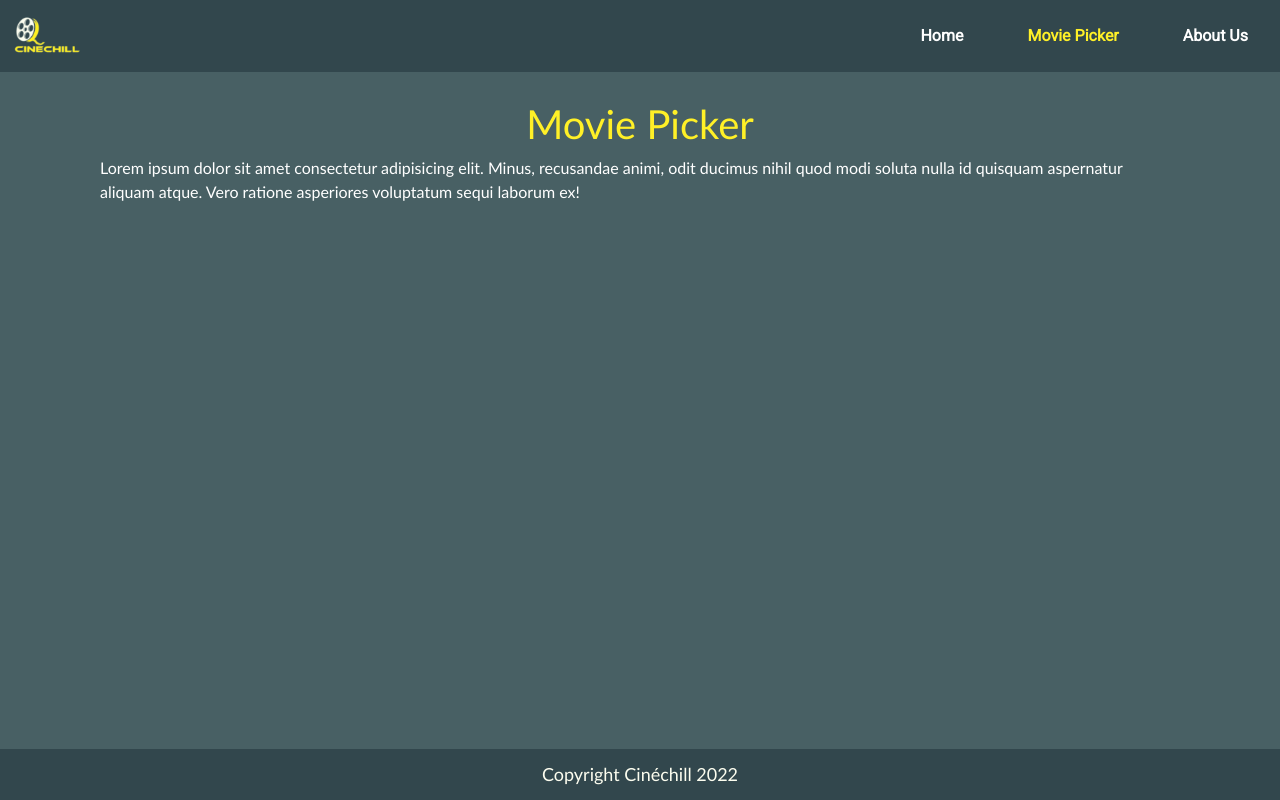
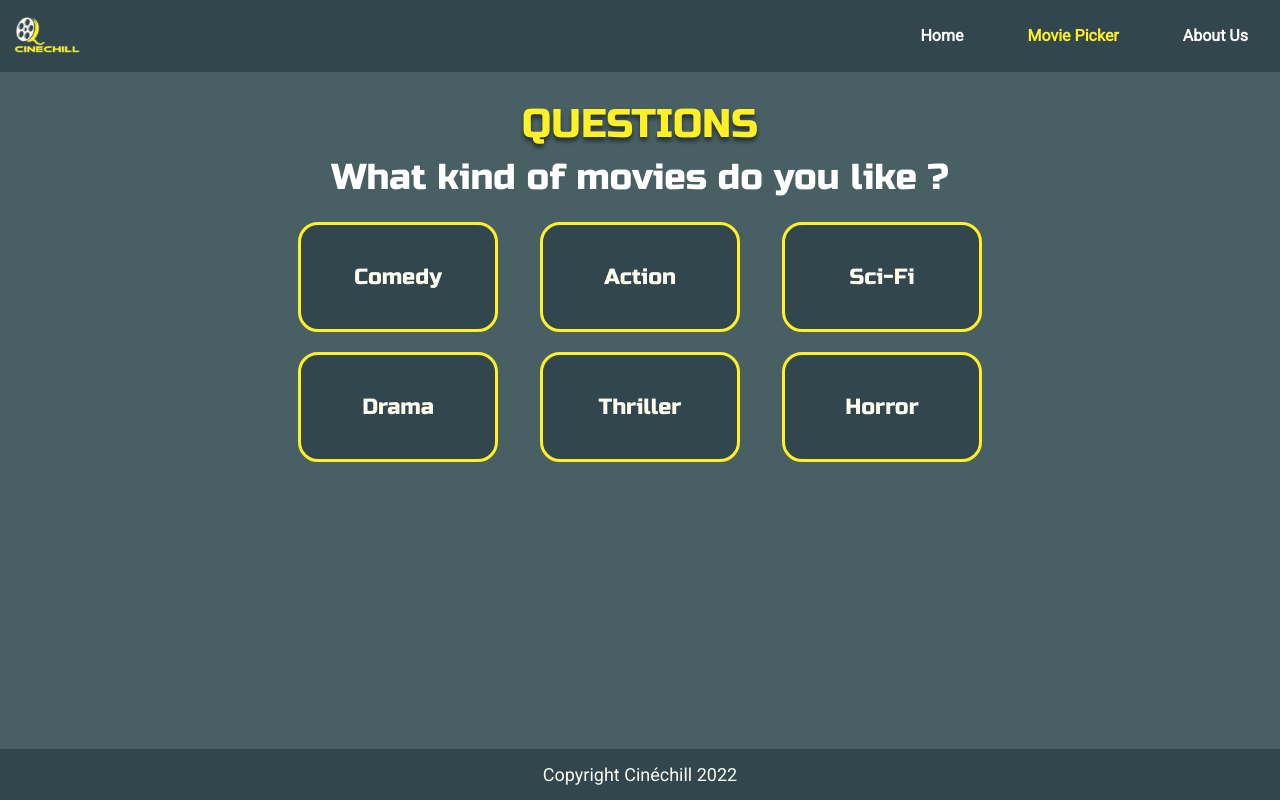
Before and after one commit to ComicScrip/lyon-react-mars22-p2g3, a React (Create React App) app: page /moviepicker in a window 1280 px wide. Built offline with nearby package versions, Linux system fonts and the light colour scheme.

Commit message:
navigation

```diff
--- a/src/Css/Questionnaire.css
+++ b/src/Css/Questionnaire.css
@@ -10,7 +10,7 @@
     font-family: 'Russo One';
     text-align: center;
     font-style: normal;
-    font-weight: 400;
+    font-weight: 300;
     font-size: 36px;
     line-height: 43px;
     color: #FFFFFF;
@@ -44,10 +44,44 @@
     font-family: 'Russo One';
     font-style: normal;
     margin-top: 0.5rem;
-    font-weight: 700;
+    font-weight: 500;
     font-size: 22px;
 }
+.cercle {
+    height: 110px;
+	width: 110px;
+    align-items: center;
+    justify-content: center;
+    margin-left: 520px;
+    border-radius: 50%;
+    background: #32474D;
+    border: 4px solid #FFF027;
+}
+.compteur {
+    width: 83px;
+    height: 51px;
+    font-family: 'Roboto';
+    font-style: normal;
+    font-weight: 600;
+    font-size: 50px;
+    line-height: 100px;
+    text-align: center;
 
+/* creme */
+
+color: #FCFDEF;
+    /* margin-left:21px;
+    font-size: 20px;
+    justify-content: center;
+    align-items: center;
+    color:white; */
+}
+
+/* .cercle .compteur {
+    display: block;
+    margin-left: auto;
+    margin-right: auto
+} */
 @media all and (max-width: 767px)
     {
     .question_title {
--- a/src/Css/index.css
+++ b/src/Css/index.css
@@ -1,3 +1,5 @@
+
+@import url('https://fonts.googleapis.com/css2?family=Roboto&family=Russo+One&display=swap');
 html,
 body,
 #root {
@@ -6,7 +8,8 @@ body,
   flex-direction: column;
   margin: 0;
   box-sizing: border-box;
-  font-family: 'Trebuchet MS', 'Lucida Sans Unicode', 'Lucida Grande', 'Lucida Sans', Arial, sans-serif;
+  font-family:'Roboto';
+  /* font-family: 'Trebuchet MS', 'Lucida Sans Unicode', 'Lucida Grande', 'Lucida Sans', Arial, sans-serif; */
 }
 
 /* Header de pages du site */
--- a/src/routes/About.js
+++ b/src/routes/About.js
@@ -1,13 +1,18 @@
 import React from 'react';
 import '../Css/App.css';
-import '../Css/Questionnaire.css';
 import '../Css/Navbar.css';
-import Questionnaire from './Questionnaire';
 
 function AboutPage() {
   return (
     <div>
-      <Questionnaire />
+      <h1 className="title">About us page</h1>
+      {/* <h2 className="title">What kind of movies do you like ?</h2> */}
+      <p className="welcome">
+        Lorem ipsum dolor sit amet consectetur adipisicing elit. Minus,
+        recusandae animi, odit ducimus nihil quod modi soluta nulla id quisquam
+        aspernatur aliquam atque. Vero ratione asperiores voluptatum sequi
+        laborum ex!
+      </p>
     </div>
   );
 }
--- a/src/routes/MoviePicker.js
+++ b/src/routes/MoviePicker.js
@@ -1,17 +1,13 @@
 import React from 'react';
 import '../Css/App.css';
+import '../Css/Questionnaire.css';
+import '../Css/Navbar.css';
+import Questionnaire from './Questionnaire';
 
 function MoviePicker() {
   return (
     <div>
-      <h1 className="title">Movie Picker</h1>
-      {/* <h2 className="title">What kind of movies do you like ?</h2> */}
-      <p className="welcome">
-        Lorem ipsum dolor sit amet consectetur adipisicing elit. Minus,
-        recusandae animi, odit ducimus nihil quod modi soluta nulla id quisquam
-        aspernatur aliquam atque. Vero ratione asperiores voluptatum sequi
-        laborum ex!
-      </p>
+      <Questionnaire />
     </div>
   );
 }
```
Also changed, not shown: 1 other file (tests, documents, lock files or other folders).
